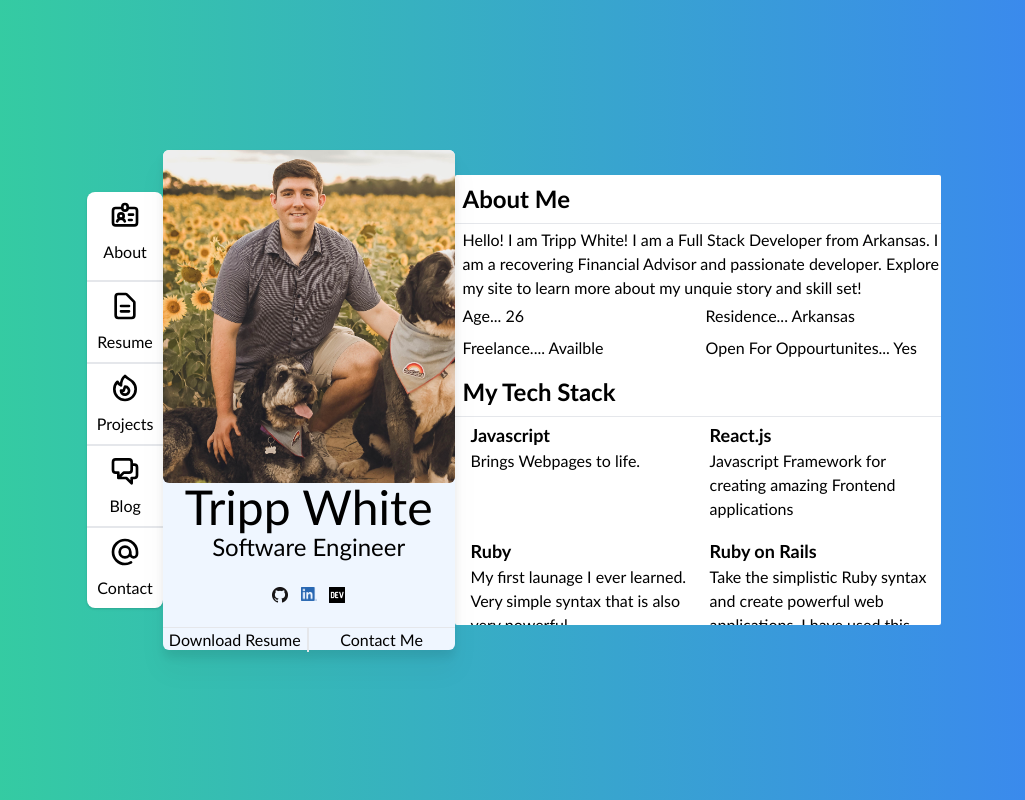
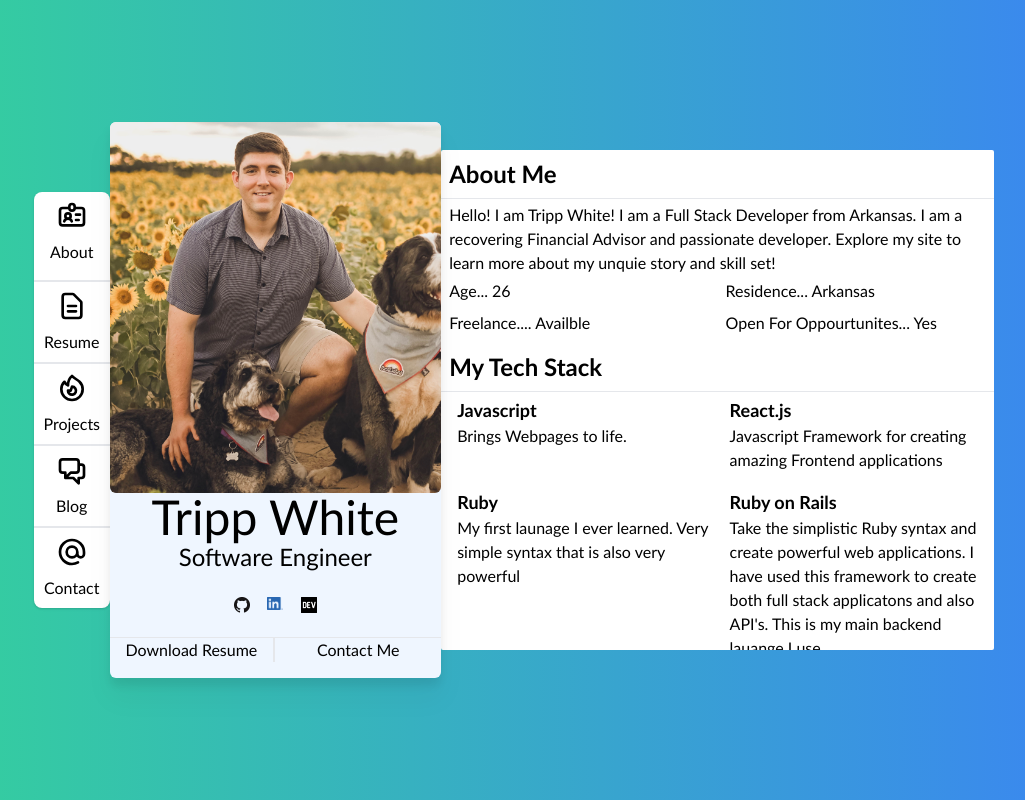
Before and after one commit to turpp/personal-portfolio, a React (Create React App) app in the folder my-app/: page / in a window 1280 px wide. Shown: the whole page, without its empty margins (126-1151 px from the left). Built offline with nearby package versions, Linux system fonts and the light colour scheme.

Commit message:
made height and width larger

```diff
--- a/my-app/src/Components/MainDiv.js
+++ b/my-app/src/Components/MainDiv.js
@@ -5,7 +5,7 @@ import NavBar from './NavBar'
 
 function MainDiv(){
     return (
-        <div className='flex flex-row m-auto w-2/3 content-center items-center h-3/4 max-h-mainDiv font-newFont'>
+        <div className='flex flex-row m-auto w-3/4 content-center items-center h-5/6 max-h-mainDiv font-newFont'>
             <NavBar/>
             <ProfileCard/>
             <AboutMe/>
```
